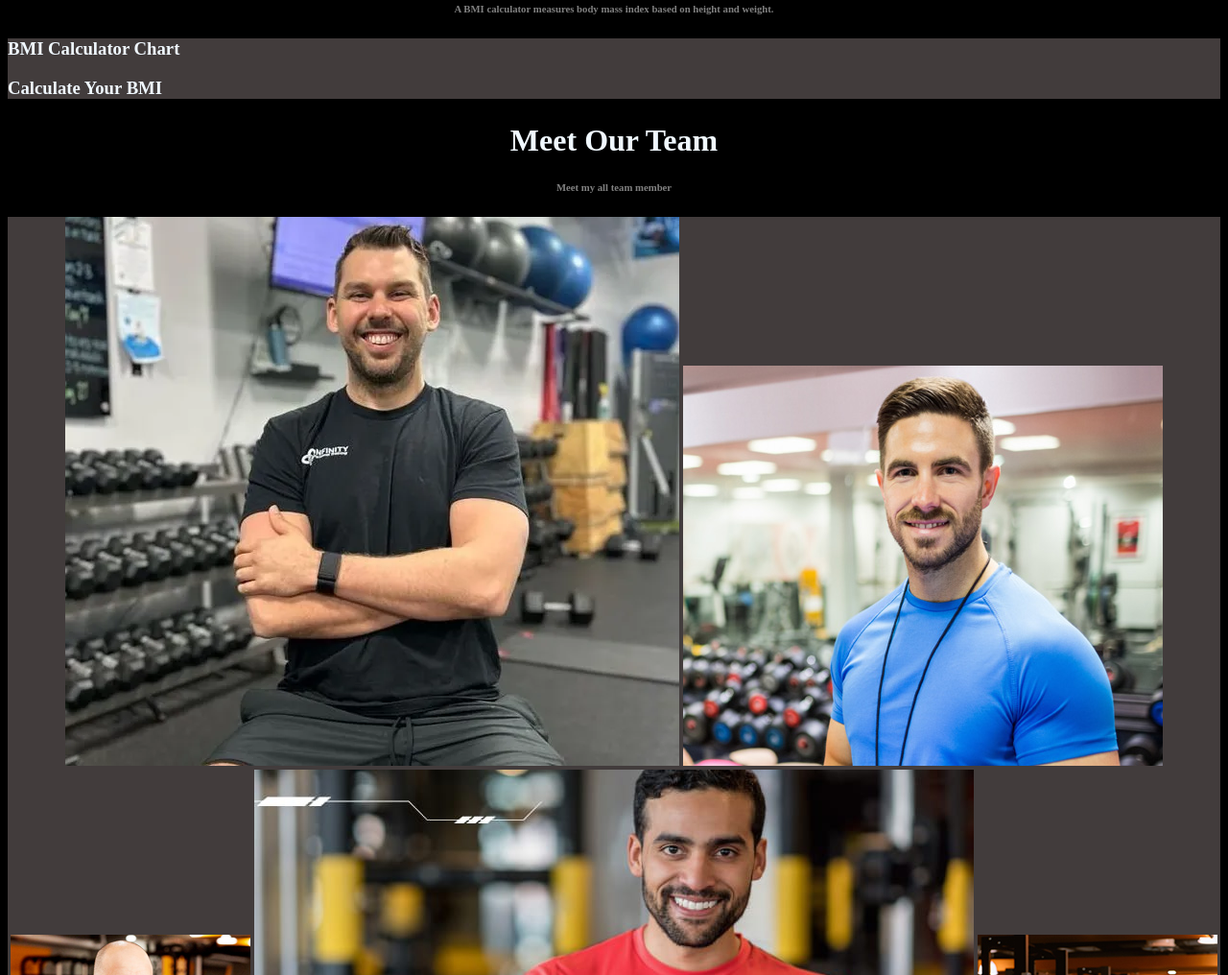
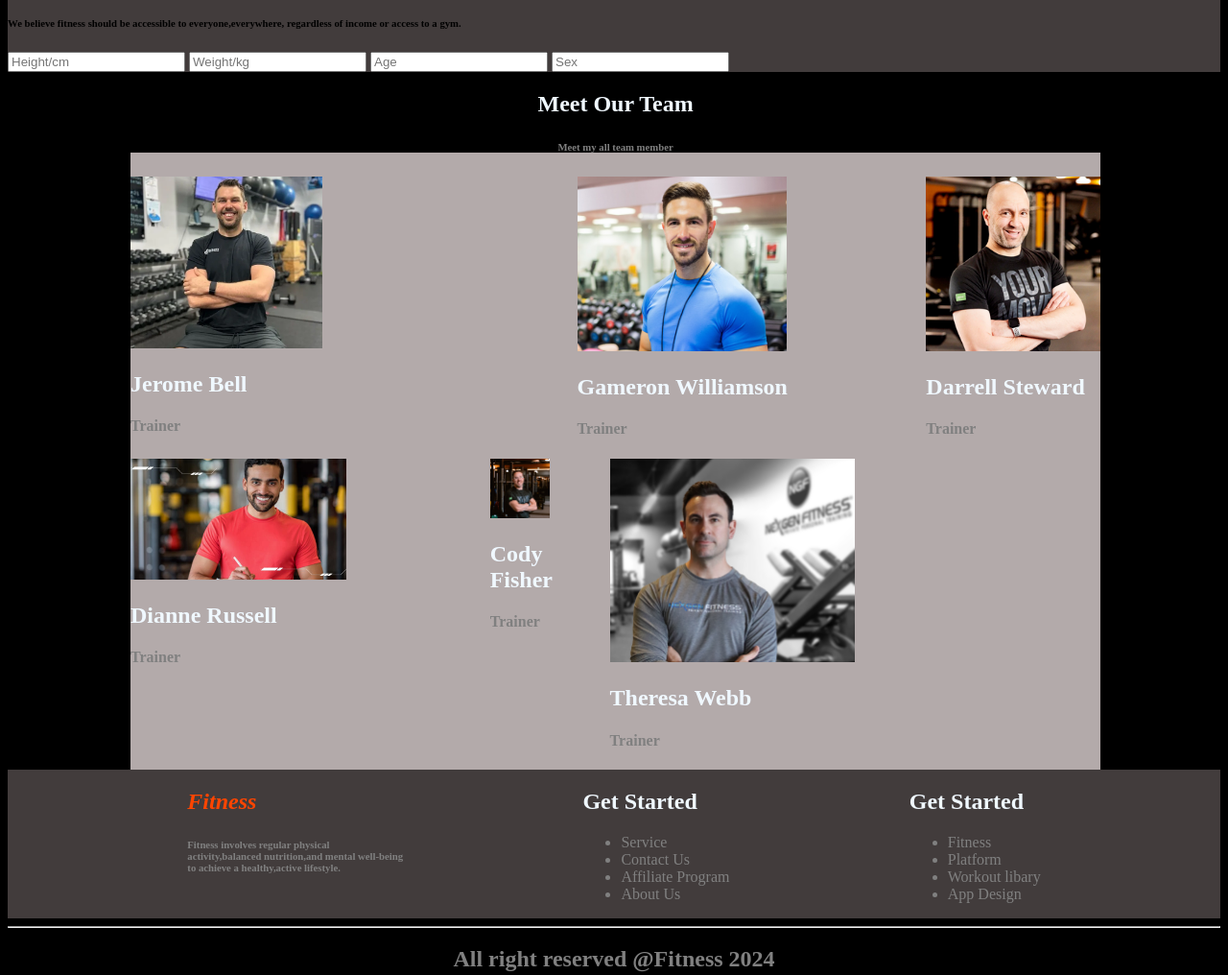
Before and after one commit to Sadiaakter48/Assig-2-web-repo, a plain HTML site: page index.html in a window 1280 px wide. Shown: the part 1520-2536 px from the top of the page at 96% size. Drawn offline with Linux system fonts and the light colour scheme.

Commit message:
added some image

```diff
--- a/index.html
+++ b/index.html
@@ -67,9 +67,9 @@
             <div class="first">
                 <h1 class="wh">Run an Extra </br>Mile Easily</h1>
                 <h6 class="color">We believe fitness should be We believe
-                     fitness should be accessible to everyone,</br>
+                     fitness should be accessible to everyone,
                       everywhere, regardless of income or access
-                       to a gym.</br> With hundreds of professional workouts.</h6>
+                       to a gym. With hundreds of professional workouts.</h6>
                        <button class="ff">Join Now</button>
 
             </div>
@@ -106,30 +106,71 @@
             <div class="g1">
                 <h3 class="wh">BMI Calculator Chart</h3>
 
+
             </div>
             <div class="g2">
                 <h3 class="wh">Calculate Your BMI</h3>
-                <h6></h6>
+                <h6>We believe fitness should be accessible to everyone,everywhere,
+                    regardless of income or access to a gym. </h6>
+                <div class="from">
+                    <input class="tx-1" type="text" placeholder="Height/cm">
+                    <input type="text" placeholder="Weight/kg">
+                    <input class="tx-2" type="text" placeholder="Age">
+                    <input class="tx-3" class="icon" type="text" placeholder="Sex">
+                    <img src="" alt="">
+
+                </div>
 
             </div>
 
          </div>
         <!--forth main part end-->
         <!--5th main part start-->
-        <div>
-            <div class="trainer">
+        <section class="container">
+            <div class="text">
                 <h1 class="wh">Meet Our Team</h1>
                 <h6 class="color">Meet my all team member</h6>
-                <div class="im">
-                    <img class="tr-1" src="images/trainer1.png" alt="">
-                    <img class="tr-2" src="images/trainer2.png" alt="">
-                    <img class="tr-3" src="images/trainer3.png" alt="">
-                    <img class="tr-4" src="images/trainer4.png" alt="">
-                    <img class="tr-5" src="images/trainer5.png" alt="">
-                    <img class="tr-6" src="images/trainer6.png" alt="">
                 </div>
-            </div>
-        </div>
+
+                <div class="row-1">
+                    <div class="line-a">
+                    <img class="pa" src="images/trainer1.png" alt="">
+                    <h2 class="wh name">Jerome Bell</h2>
+                    <h4 class="color name">Trainer</h4>
+                    </div>
+                    <div class="line-a">
+                        <img class="pb" src="images/trainer2.png" alt="">
+                        <h2 class="wh name">Gameron Williamson</h2>
+                        <h4 class="color name">Trainer</h4>
+
+                    </div>
+                   <div class="line-a">
+                    <img class="pc" src="images/trainer3.png" alt="">
+                    <h2 class="wh name">Darrell Steward</h2>
+                    <h4 class="color name">Trainer</h4>
+                   </div>
+
+                </div>
+                <div class="row-2">
+                    <div class="line-b">
+                        <img class="pd" src="images/trainer4.png" alt="">
+                        <h2 class="wh">Dianne Russell</h2>
+                        <h4 class="color">Trainer</h4>
+                    </div>
+                    <div class="line-b">
+                        <img class="pf" src="images/trainer5.png" alt="">
+                        <h2 class="wh">Cody Fisher</h2>
+                        <h4 class="color">Trainer</h4>
+                    </div>
+                    <div class="line-b">
+                        <img class="pf" src="images/trainer6.png" alt="">
+                        <h2 class="wh">Theresa Webb</h2>
+                        <h4 class="color">Trainer</h4>
+
+                    </div>
+
+                </div>
+        </section>
         <!--5th main part end-->
         <!--last part start-->
         <footer>
@@ -159,11 +200,11 @@
                 </ul>
             </div>
             </div>
-            <hr>
-            <div finish>
-            <h3 class="color">All right reserved @Fitness 2024</h3>
-            </div>
         </footer>
+        <hr>
+        <div class="finish">
+            <h2 class="color">All right reserved @Fitness 2024</h2>
+        </div>
         <!--last part end-->
 
 </body>
--- a/styles/style.css
+++ b/styles/style.css
@@ -1,7 +1,4 @@
-.navbar{
 
-
-}
 .banner{
     background-color: black;
 }
@@ -17,6 +14,8 @@
 }
 .b{
     border-radius: 20px;
+    height: 50px;
+
 }
 .c{
     background-color: rgb(218, 94, 49);
@@ -80,12 +79,13 @@
 }
 .ff{
     background-color: orangered;
-    border-radius: 7px;
+    border-radius: 10px;
+    width: 40%;
 }
 .rr{
     width: 50%;
     margin-left: 45%;
-    margin-top: 6%;
+    margin-top: 5%;
     border-radius: 5px;
 }
 /* challenges part */
@@ -100,18 +100,60 @@
     background-color: rgb(66, 60, 60);
 }
 /*team*/
-.trainer{
+.text{
+    background-color: black;
     text-align: center;
 }
-.im{
-    background-color: rgb(66, 60, 60);
+.container{
+    background-color:rgb(179, 170, 170);
+width: 80%;
+margin-left:8rem;
+margin-top: 1rem;
+ }
+.row-1{
+
+    display: flex;
+    justify-content: space-around;
+
+}
+.pa{
+    width: 43%;
+}
+.pb{
+    width: 60%;
+}
+.pc{
+    width: 100%;
+}
+.name{
+    position: relative;
+}
+.pd{
+    width: 60%;
+}
+.pe{
+    width: 90%;
+}
+.pf{
+    width: 50%;
+}
+.row-2{
+    display: flex;
 }
 /* last */
 .last{
     background-color: rgb(66, 60, 60);
     display: flex;
     justify-content: space-evenly;
+
 }
+
 .finish{
-    text-align: center;
+ text-align: center;
+
+
 }
+/* simple media query */
+@media screen and (max-width: 576px) {
+
+}
```
